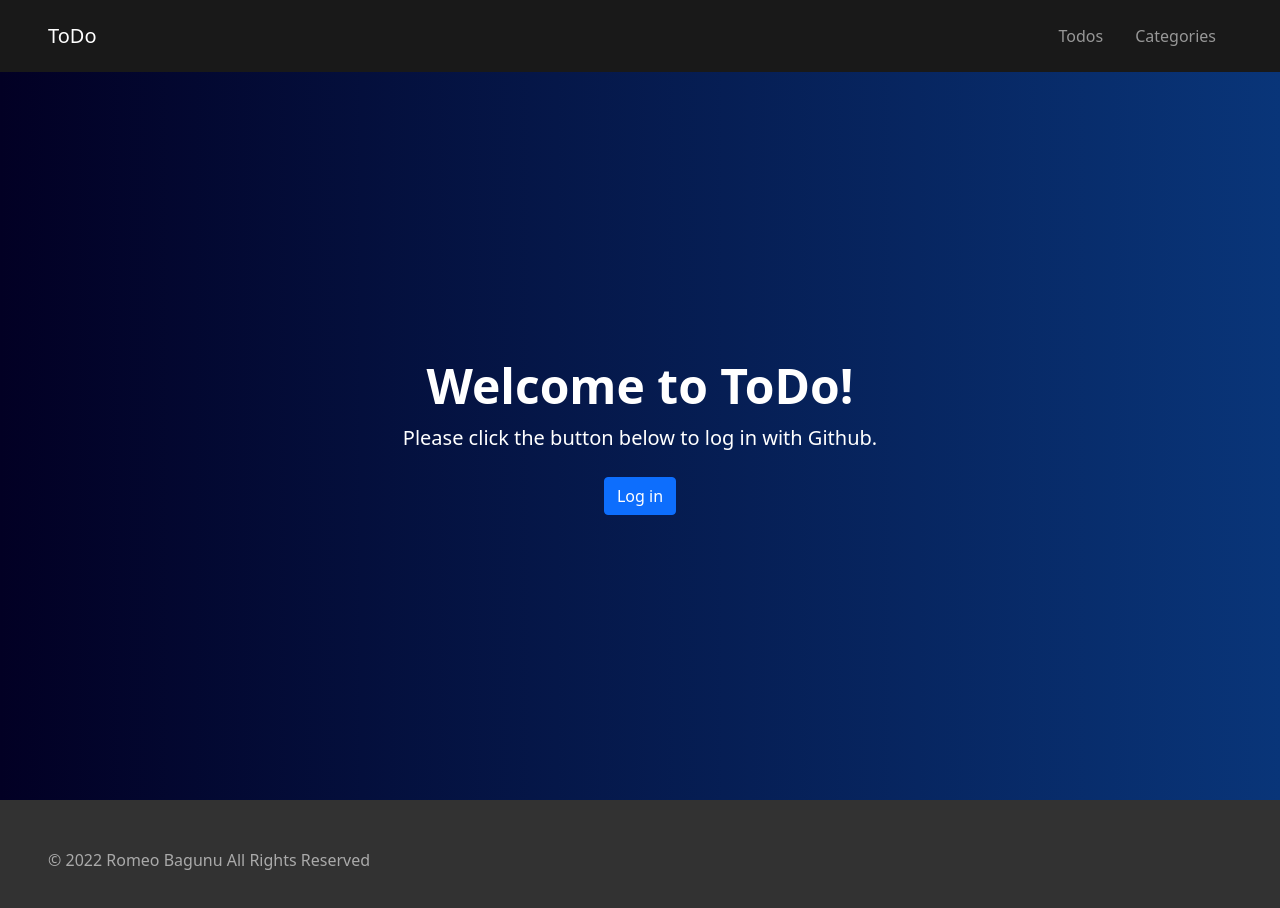
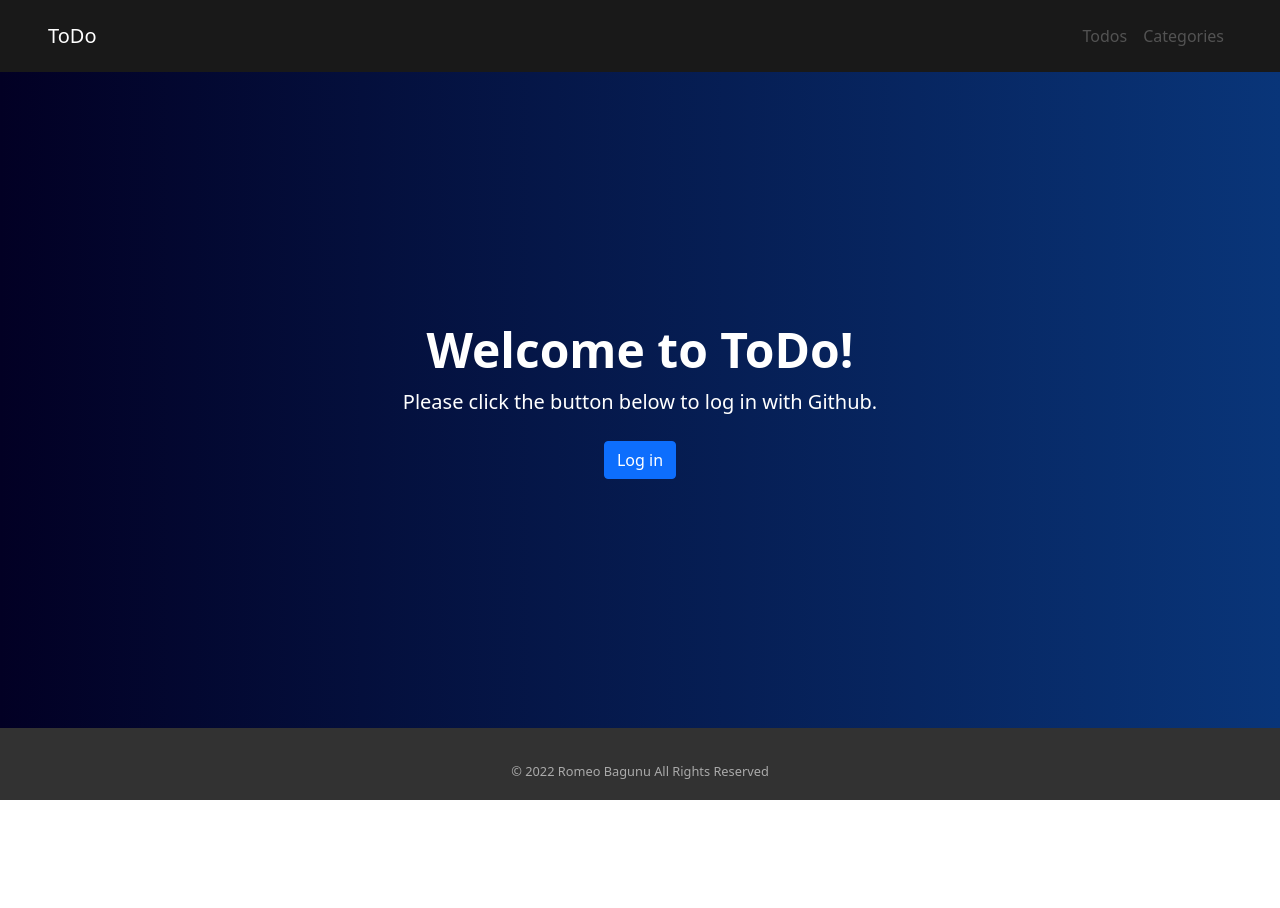
Before and after one commit to romeobagunu/React_ToDo, a React (Create React App) app: page /login in a window 1280 px wide. Shown: the top 908 px of the page. After the commit the page ends 800 px from the top, so only its background shows below. Built offline with nearby package versions, Linux system fonts and the light colour scheme; no server answers.

Commit message:
File structure revamp: Moved styling for specific components to their own stylesheets in their respective component folders. Styling updates to the Todos and Categories page.

```diff
--- a/src/App.css
+++ b/src/App.css
@@ -13,36 +13,19 @@
   margin: auto;
 }
 
- .login {
-  background: linear-gradient(90deg, rgba(2,0,36,1) 0%, rgba(9,53,121,1) 100%);
-}
-
-.login, .todos, .categories {
-  min-height: calc(100vh - 72px);
-  width: 100%;
-  max-width: 1280px;
-  margin: auto;
-}
-
-.todos h2 {
-  max-width: 1280px;
-}
-
-.todoList {
-  max-width: 1280px;
-}
-
 footer {
   width: 100%;
+  height: 72px;
   background-color: rgb(50, 50, 50);
-  padding: 1em;
   margin: auto;
   margin-top: 0;
+  padding-top: 18px;
 }
 
 footer p {
+  height: 40%;
   max-width: 1280px;
   margin: auto;
-  padding: 2em;
   color: #aaa;
+  font-size: 0.8em;
 }
--- /dev/null
+++ b/src/components/Categories/Categories.css
@@ -0,0 +1,6 @@
+.categories {
+    min-height: calc(100vh - 72px);
+    width: 100%;
+    max-width: 1280px;
+    margin: auto;
+  }
--- a/src/components/Categories/Categories.js
+++ b/src/components/Categories/Categories.js
@@ -1,5 +1,7 @@
 import React, { useState, useEffect } from 'react'
 import axios from 'axios'
+
+import './Categories.css'
 
 export default function Categories() {
 
@@ -16,10 +18,12 @@ export default function Categories() {
   }, []);
 
   return (
-    <section className="categories py-5">
-      <h1 className="text-center">Categories</h1>
-      <table className="table mx-auto w-50 table-secondary">
-        <thead className="table-primary">
+    <section className="categories">
+      <div className="bg-primary py-5">
+        <h1 className="text-center text-white">Categories</h1>
+      </div>
+      <table className="table mx-auto w-50 mt-5">
+        <thead>
           <tr>
             <th>Category</th>
             <th>Description</th>
--- a/src/components/Footer.js
+++ b/src/components/Footer.js
@@ -2,7 +2,7 @@ import React from 'react'
 
 export default function Footer() {
   return (
-    <footer>
+    <footer className="d-flex align-items-center">
       <p>&copy; {new Date().getFullYear()} Romeo Bagunu All Rights Reserved</p>
     </footer>
   )
--- /dev/null
+++ b/src/components/Login/Login.css
@@ -0,0 +1,5 @@
+.login {
+    background: linear-gradient(90deg, rgba(2,0,36,1) 0%, rgba(9,53,121,1) 100%);
+    max-width: none;
+    min-height: calc(100vh - 144px);
+  }
--- a/src/components/Login/Login.js
+++ b/src/components/Login/Login.js
@@ -1,6 +1,8 @@
 import React from 'react'
 import { useAuth } from '../../contexts/AuthContext'
 import { Navigate } from 'react-router-dom'
+
+import './Login.css'
 
 export default function Login() {
 
--- a/src/components/Navigation.js
+++ b/src/components/Navigation.js
@@ -14,14 +14,21 @@ export default function Navigation() {
             <Navbar.Toggle />
             <Navbar.Collapse className="justify-content-end ">
                 <Nav>
+                    {currentUser ?
+                    <>
                     <Link to="/" className="nav-link mx-2">
                         Todos
                     </Link>
                     <Link to="/Categories" className="nav-link mx-2">
                         Categories
                     </Link>
-                    {
-                  currentUser &&
+                    </> :
+                    <>
+                    <Link to="/login" className="nav-link disabled">Todos</Link>
+                    <Link to="/login" className="nav-link disabled">Categories</Link>
+                    </>
+                    }
+                    {currentUser &&
                   <Nav.Link onClick={() => logout()} className="btn btn-danger text-white  mx-2">Log out</Nav.Link>
                     }
                 </Nav>
--- /dev/null
+++ b/src/components/Todos/Todos.css
@@ -0,0 +1,18 @@
+.todos {
+    min-height: 50vh;
+    width: 100%;
+    max-width: 1280px;
+    margin: auto;
+  }
+
+  .todos h2 {
+    max-width: 1280px;
+  }
+
+  .todoList {
+    max-width: 600px;
+  }
+
+  .todoList .todo {
+    background-color: rgb(231, 231, 231);
+  }
--- a/src/components/Todos/Todos.js
+++ b/src/components/Todos/Todos.js
@@ -3,6 +3,8 @@ import React, { useState, useEffect } from 'react'
 import axios from 'axios';
 
 import Welcome from './Welcome';
+
+import './Todos.css'
 
 export default function Todos() {
 
@@ -22,16 +24,13 @@ export default function Todos() {
     <>
       <Welcome />
       <section className="todos">
-        <h2 className="m-auto px-3">To Do:</h2>
         <article className="todoList m-auto px-3">
-          <ol>
+        <h2>To Do:</h2>
         {resources.map(item =>
-            <li key={item.TodoId} className="todo col-md-4 p-0 mx-3 my-3">
-              <h5 className="text-success">{item.Action}</h5>
-              <p className="text-muted">Done? {item.Done ? <span>Done.</span> : <span>Not Done.</span>}</p>
-            </li>
+            <div key={item.TodoId} className="todo p-3 my-3 shadow-sm rounded">
+              <h5>{item.Action}</h5>
+            </div>
         )}
-          </ol>
         </article>
       </section>
     </>
```
